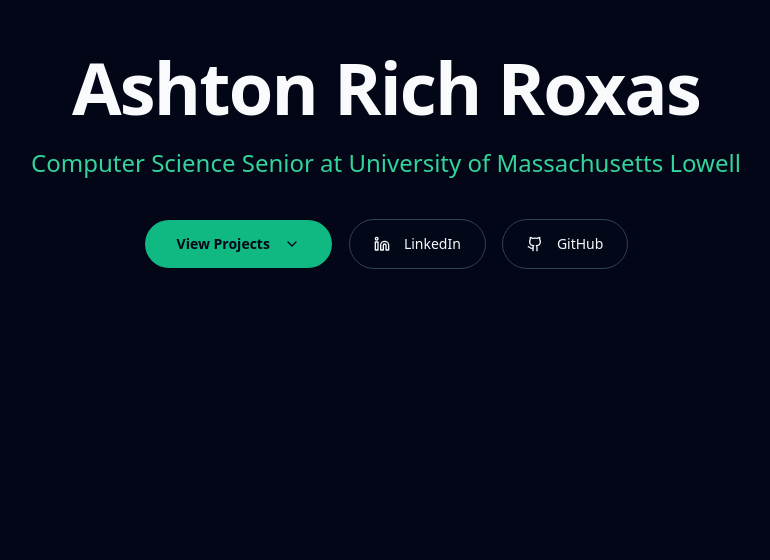
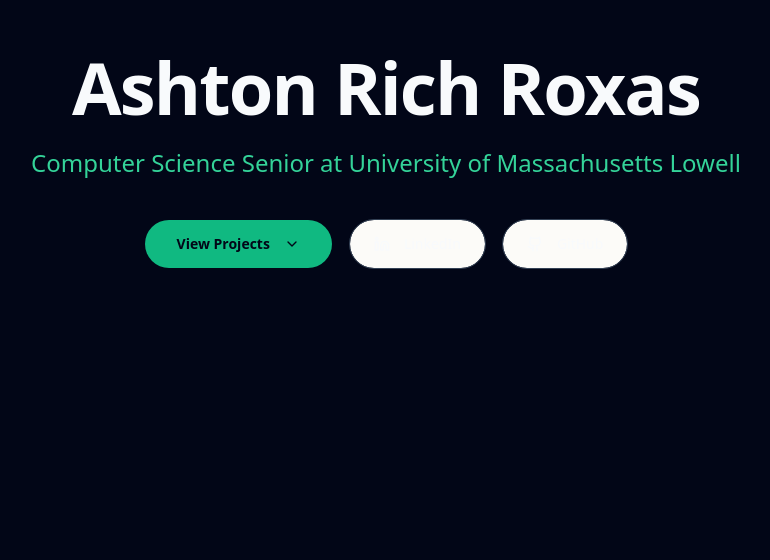
Before and after one commit to Ashtonroxas/Portfolio, a React (Vite) app: page / in a window 1280 px wide. Shown: the part 240-800 px from the top of the page, without its empty margins (254-1024 px from the left). Built offline with nearby package versions, Linux system fonts and the light colour scheme.

Commit message:
[Ashton Roxas] update global Tailwind CSS imports

```diff
--- a/src/index.css
+++ b/src/index.css
@@ -1,28 +1,29 @@
+@import url('https://fonts.googleapis.com/css2?family=Plus+Jakarta+Sans:wght@300;400;500;600;700;800&display=swap');
+
 @tailwind base;
 @tailwind components;
 @tailwind utilities;
 
 @layer base {
   :root {
-    --background: 222.2 84% 4.9%;
-    --foreground: 210 40% 98%;
-    --card: 222.2 84% 4.9%;
-    --card-foreground: 210 40% 98%;
-    --popover: 222.2 84% 4.9%;
-    --popover-foreground: 210 40% 98%;
-    --primary: 210 40% 98%;
-    --primary-foreground: 222.2 47.4% 11.2%;
-    --secondary: 217.2 32.6% 17.5%;
-    --secondary-foreground: 210 40% 98%;
-    --muted: 217.2 32.6% 17.5%;
-    --muted-foreground: 215 20.2% 65.1%;
-    --accent: 217.2 32.6% 17.5%;
+    --background: 45 33% 98%;
+    --foreground: 222 47% 11%;
+    --card: 0 0% 100%;
+    --card-foreground: 222 47% 11%;
+    --popover: 0 0% 100%;
+    --popover-foreground: 222 47% 11%;
+    --primary: 220 100% 33%;
+    --primary-foreground: 210 40% 98%;
+    --secondary: 49 98% 54%;
+    --secondary-foreground: 222 47% 11%;
+    --muted: 210 40% 96%;
+    --muted-foreground: 215 16% 47%;
+    --accent: 353 84% 44%;
     --accent-foreground: 210 40% 98%;
-    --destructive: 0 62.8% 30.6%;
-    --destructive-foreground: 210 40% 98%;
-    --border: 217.2 32.6% 17.5%;
-    --input: 217.2 32.6% 17.5%;
-    --ring: 212.7 26.8% 83.9%;
+    --border: 214 32% 91%;
+    --input: 214 32% 91%;
+    --ring: 220 100% 33%;
+    --radius: 0.75rem;
   }
 }
 
@@ -32,5 +33,17 @@
   }
   body {
     @apply bg-background text-foreground;
+    font-family: 'Plus Jakarta Sans', sans-serif;
+  }
+
+  ::-webkit-scrollbar {
+    width: 6px;
+  }
+  ::-webkit-scrollbar-track {
+    background: transparent;
+  }
+  ::-webkit-scrollbar-thumb {
+    background: hsl(var(--border));
+    border-radius: 10px;
   }
 }
```
